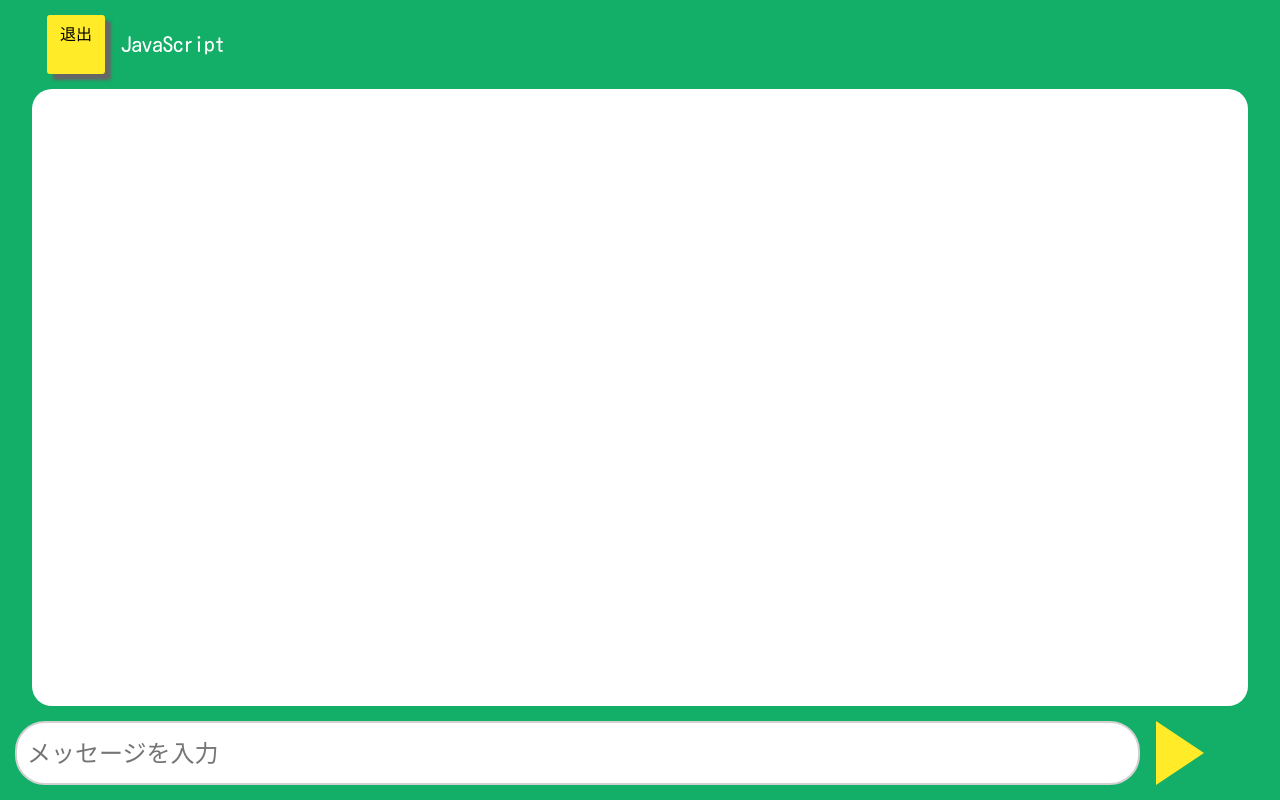
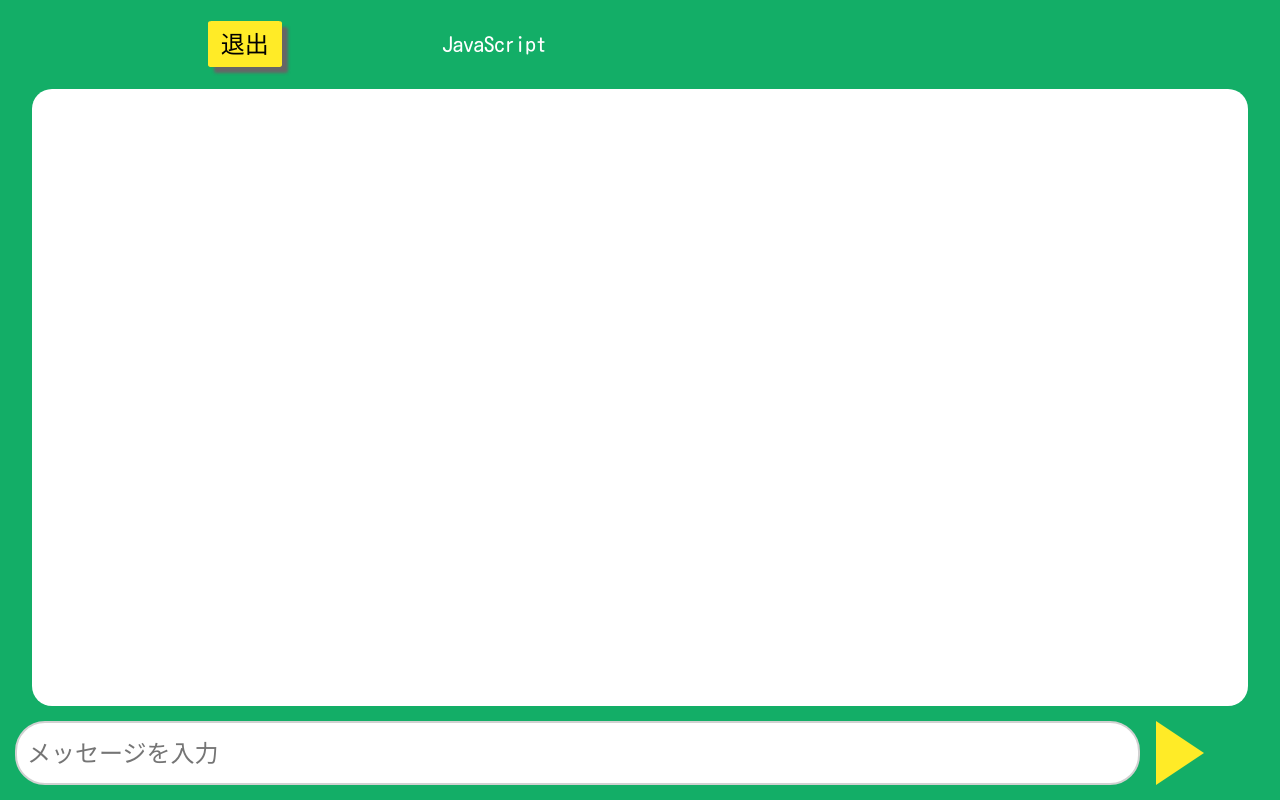
Before and after one commit to jigintern/2020-Cteam, a plain HTML site: page static/chat.html in a window 1280 px wide. Drawn offline with Linux system fonts and the light colour scheme.

Commit message:
退出ボタンの修正

```diff
--- a/static/app.css
+++ b/static/app.css
@@ -83,7 +83,8 @@ button{
 }
 
 .chat-header .group-name {
-  flex-grow: 8;
+  flex: 2;
+  /* flex-grow: 8; */
   align-self: center;
   font-size: 1.3em;
 }
@@ -141,6 +142,12 @@ button{
 }
 
 
+.leaveButtonPlace{
+  flex:1;
+  text-align: center;
+  align-self: center;
+}
+
 
 .leaveButton {
     display       : inline-block;
@@ -156,7 +163,7 @@ button{
     box-shadow    : 6px 6px 3px #666666;  /* 影の設定 */
     border        : 2px solid #ffeb27;    /* 枠の指定 */
     text-decoration: none;
-
+    font-size: 3vh;
   }
   .leaveButton:hover {
     box-shadow    : none;        /* カーソル時の影消去 */
--- a/static/chat.html
+++ b/static/chat.html
@@ -20,10 +20,10 @@
     <div class="chat-main">
       <div class="chat-header">
 
-        <!-- <div  class="leaveButton"> -->
+        <div  class="leaveButtonPlace">
           <a href="/index.html" class="leaveButton">退出</a>
           <!-- <button id="leaveGroupBtn">退出</button> -->
-        <!-- </div> -->
+        </div>
 
         <div id="groupName" class="group-name">
           JavaScript
```
